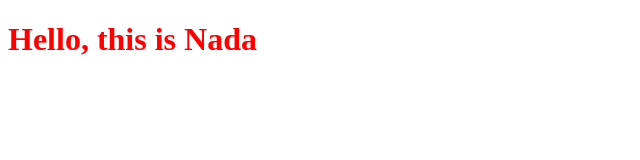
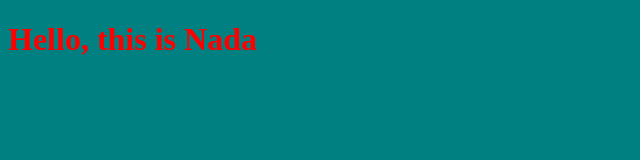
Before and after one commit to Nada-Abdelaziz92/myproject, a plain HTML site: page index.html in a window 1280 px wide. Shown: the whole page, without its empty margins (0-640 px from the left). Drawn offline with Linux system fonts and the light colour scheme.

Commit message:
Changing background color in css file

```diff
--- a/style.css
+++ b/style.css
@@ -1,3 +1,7 @@
 h1{
     color: red
-};
+}
+
+body{
+    background-color:teal ;
+}
```
